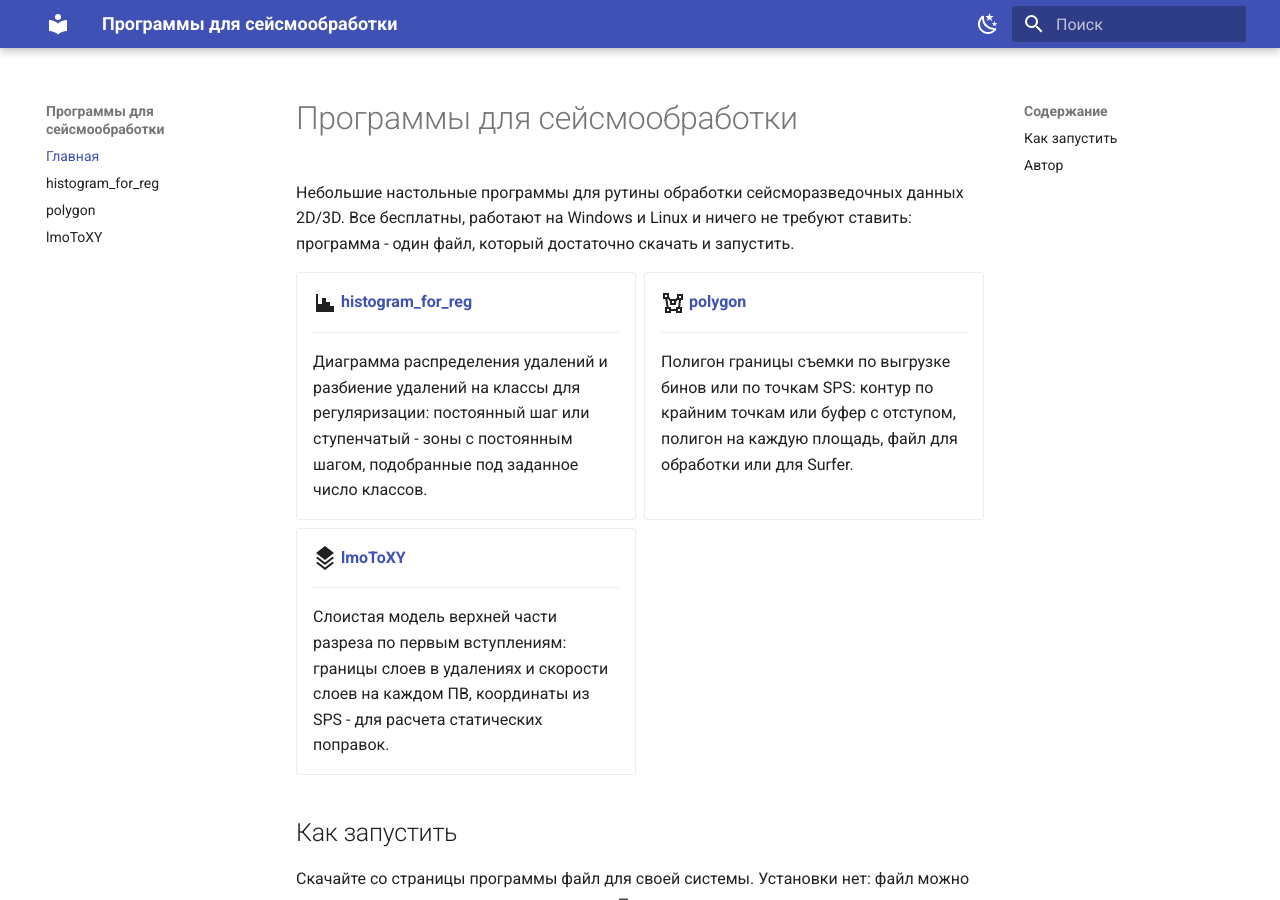
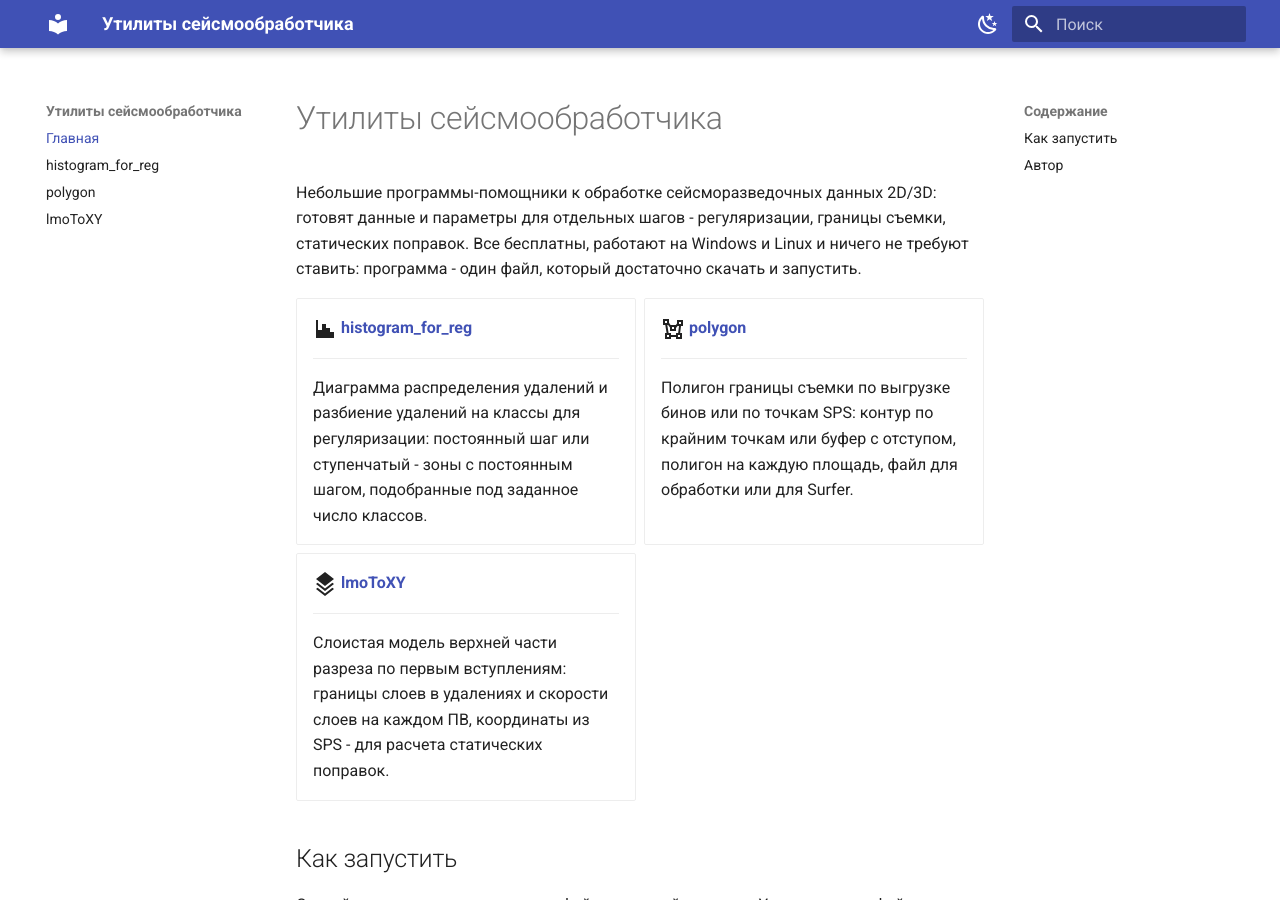
Before and after one commit to daniscoder/daniscoder.github.io, an MkDocs documentation site: the page built from docs/index.md, in a window 1280 px wide and 900 px high. Built offline with MkDocs 1.6.1 and Material for MkDocs 9.7.7, drawn with Linux system fonts in a browser that asks for light colours.

Commit message:
Сайт называется «Утилиты сейсмообработчика»
Программы не обрабатывают данные целиком, а готовят их для отдельных шагов
обработки - «Программы для сейсмообработки» обещало больше.

```diff
--- a/docs/index.md
+++ b/docs/index.md
@@ -1,8 +1,10 @@
-# Программы для сейсмообработки
+# Утилиты сейсмообработчика
 
-Небольшие настольные программы для рутины обработки сейсморазведочных данных
-2D/3D. Все бесплатны, работают на Windows и Linux и ничего не требуют ставить:
-программа - один файл, который достаточно скачать и запустить.
+Небольшие программы-помощники к обработке сейсморазведочных данных 2D/3D:
+готовят данные и параметры для отдельных шагов - регуляризации, границы
+съемки, статических поправок. Все бесплатны, работают на Windows и Linux и
+ничего не требуют ставить: программа - один файл, который достаточно скачать
+и запустить.
 
 <div class="grid cards" markdown>
 
--- a/mkdocs.yml
+++ b/mkdocs.yml
@@ -1,8 +1,8 @@
-site_name: Программы для сейсмообработки
+site_name: Утилиты сейсмообработчика
 site_url: https://daniscoder.github.io/
 site_author: Danis Arslanov
 site_description: >-
-  Небольшие настольные программы для обработки сейсморазведочных данных:
+  Небольшие программы-помощники к обработке сейсморазведочных данных:
   классы удалений для регуляризации, контур съемки, модель ВЧР по первым
   вступлениям. Windows и Linux, без установки.
 copyright: '&copy; 2026 Danis Arslanov'
```
Also changed, not shown: README.md (+1 -1 lines).
